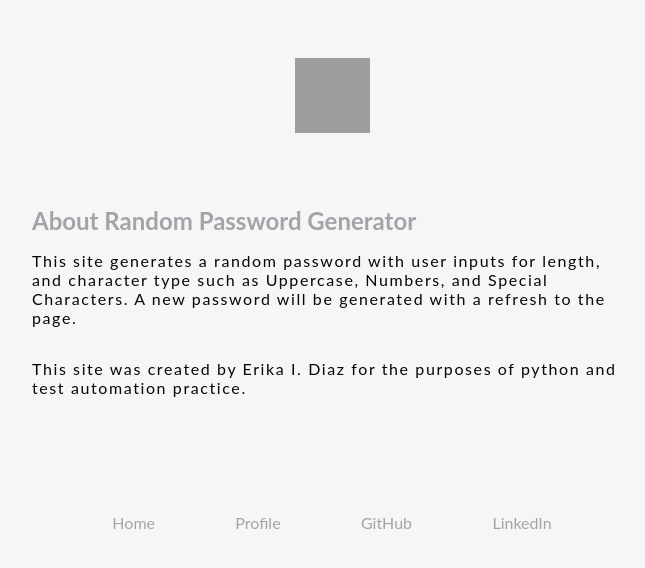
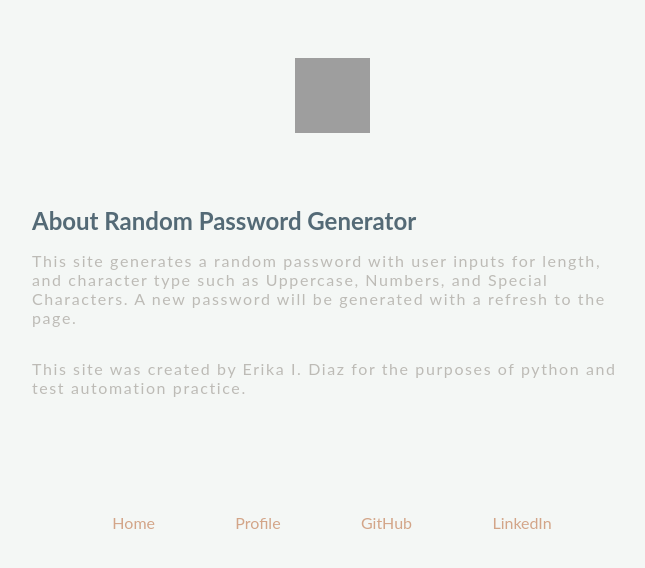
Before and after one commit to ErikaItzelDiaz/passwordGenerator, a Flask app: page /about/ in a window 1280 px wide. Shown: the top 568 px of the page, without its empty margins (308-953 px from the left). Run offline with Flask 3, Linux system fonts and the light colour scheme; grey boxes are pictures that could not be loaded.

Commit message:
Added new color palette

```diff
--- a/static/css/aboutStyles.css
+++ b/static/css/aboutStyles.css
@@ -1,9 +1,10 @@
 :root{
     --seasalt: #f4f7f5;
-    --rose-quartz: #a7a2a9;
-    --hunyadi-yellow: #feb44d;
-    --sky-blue: #78d9f2;
-    --black: #070707;
+    --champagne-pink: #f5e4d7;
+    --misty-rose: #e5d1d0;
+    --silver: #bdbbb6;
+    --buff: #d3a588;
+    --paynes-gray: #546a76;
 }
 html{
     font-family: Lato, sans-serif;
@@ -25,11 +26,11 @@ html{
     flex-direction: column;
 }
 .content__title{
-    color: var(--rose-quartz);
+    color: var(--paynes-gray);
     margin-bottom: 0;
 }
 .content__text{
-    color: var(--black);
+    color: var(--silver);
     letter-spacing: 0.1rem;
 }
 .footer{
@@ -42,8 +43,8 @@ html{
 }
 .footer__link{
   text-decoration: none;
-  color: var(--rose-quartz);
+  color: var(--buff);
 }
 .footer__link:hover{
-  color: var(--sky-blue);
+  color: var(--misty-rose);
 }
--- a/templates/home.html
+++ b/templates/home.html
@@ -14,7 +14,7 @@
 		</header>
 		<main>
 			<div class="generator">
-				<img class="generator__logo" src="/static/lock.svg" alt="Password logo">
+				<img class="generator__logo" src="/static/locked.svg" alt="Password logo">
 				<section class="generator__form">
 					<form action="/" method="POST">
 						<div class="form__input">
```
Also changed, not shown: static/css/styles.css (+12 -11 lines), static/lock.svg (deleted), static/locked.svg (added).
